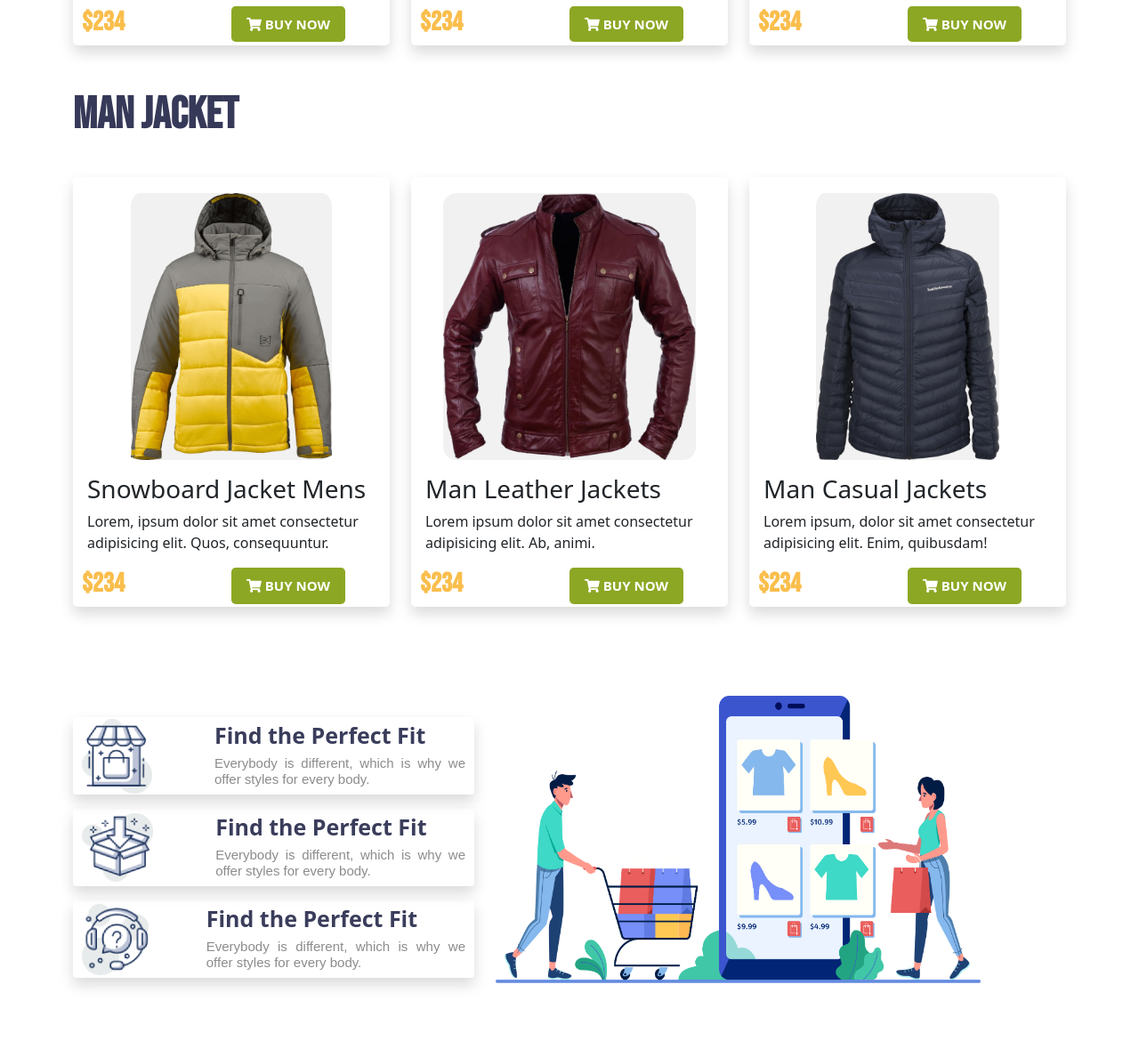
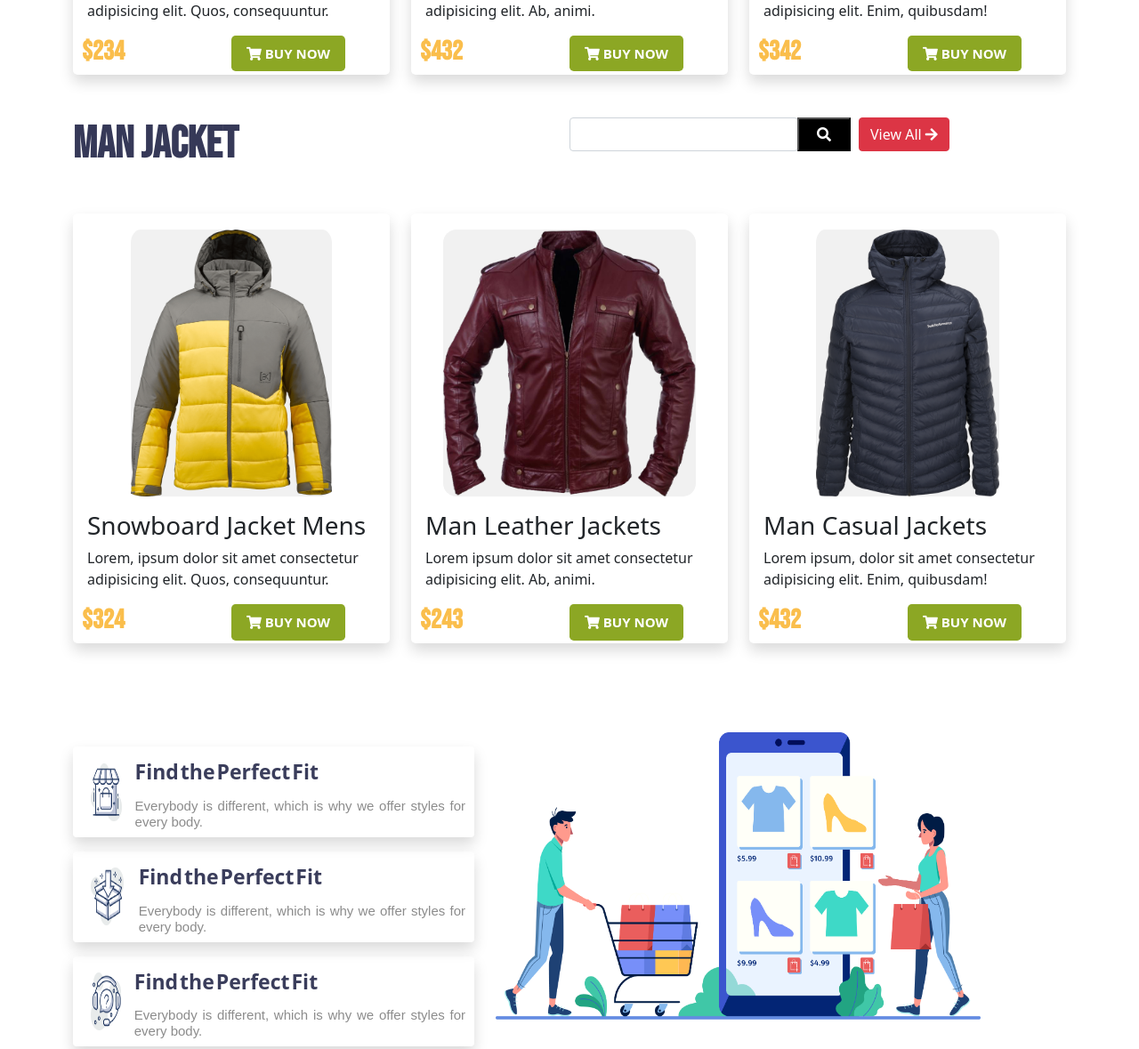
Before and after one commit to Osman-666/assignment2, a plain HTML site: page index.html in a window 1280 px wide. Shown: the part 1100-2279 px from the top of the page at 89% size. Drawn offline with nearby package versions, Linux system fonts and the light colour scheme.

Commit message:
almost done

```diff
--- a/index.html
+++ b/index.html
@@ -71,7 +71,27 @@
            <!-- start woman's product  -->
             <div class="container">
                 <div class="girls-section">
+
+
+                  <div class="product-header d-flex justify-content-between">
+                    <div class="col-sm-6 ">
                       <h1 class="blue">WOMAN JACKET</h1>
+                    </div>
+                    <div class="col-sm-6">
+                      <div class="input-group d-flex">
+                          <div class="form-outline">
+                            <input type="search" class="form-control"/>
+                          </div>
+                          <button class="black-btn" type="button" class="btn btn-lg button-color"> <i class="fas fa-search"></i></button>
+                        <div class="view-btn">
+                          <button type="button" class="btn btn-danger view-btn">View All <i class="fas fa-arrow-right"></i></button>
+                        </div>
+                      </div>
+                    </div>
+                  </div>
+
+
+
                     <div class="row row-cols-1 row-cols-md-3 g-4 mt-3">
                         <div class="col">
                           <div class="card h-100 shadow">
@@ -103,7 +123,7 @@
                             </div>
                             <div class="price d-flex justify-content-around">
                               <div class="col-sm-6 ">
-                                <h1 class="money">$234</h1>
+                                <h1 class="money">$432</h1>
                               </div>
                               <div class="col-sm-6">
                                 <button type="button" class="btn btn-lg button-color"><i class="fas fa-shopping-cart"></i> BUY NOW</button>
@@ -122,7 +142,7 @@
                             </div>
                             <div class="price d-flex justify-content-around">
                               <div class="col-sm-6 ">
-                                <h1 class="money">$234</h1>
+                                <h1 class="money">$342</h1>
                               </div>
                               <div class="col-sm-6">
                                 <button type="button" class="btn btn-lg button-color"><i class="fas fa-shopping-cart"></i> BUY NOW</button>
@@ -137,7 +157,24 @@
             <!-- start man's product -->
             <div class="container">
               <section class="man-section mt-5">
+                <!-- start product header and search section -->
+                <div class="product-header d-flex justify-content-between">
+                  <div class="col-sm-6 ">
                     <h1 class="blue">MAN JACKET</h1>
+                  </div>
+                  <div class="col-sm-6">
+                    <div class="input-group d-flex">
+                        <div class="form-outline">
+                          <input type="search" class="form-control"/>
+                        </div>
+                        <button class="black-btn" type="button" class="btn btn-lg button-color"> <i class="fas fa-search"></i></button>
+                      <div class="view-btn">
+                        <button type="button" class="btn btn-danger view-btn">View All <i class="fas fa-arrow-right"></i></button>
+                      </div>
+                    </div>
+                  </div>
+                </div>
+                <!-- start product header and search section -->
                   <div class="row row-cols-1 row-cols-md-3 g-4 mt-3">
                       <div class="col">
                         <div class="card h-100 shadow">
@@ -150,7 +187,7 @@
                           </div>
                           <div class="price d-flex justify-content-around">
                             <div class="col-sm-6 ">
-                              <h1 class="money">$234</h1>
+                              <h1 class="money">$324</h1>
                             </div>
                             <div class="col-sm-6">
                               <button type="button" class="btn btn-lg button-color"><i class="fas fa-shopping-cart"></i> BUY NOW</button>
@@ -169,7 +206,7 @@
                           </div>
                           <div class="price d-flex justify-content-around">
                             <div class="col-sm-6 ">
-                              <h1 class="money">$234</h1>
+                              <h1 class="money">$243</h1>
                             </div>
                             <div class="col-sm-6">
                               <button type="button" class="btn btn-lg button-color"><i class="fas fa-shopping-cart"></i> BUY NOW</button>
@@ -188,7 +225,7 @@
                           </div>
                           <div class="price d-flex justify-content-around">
                             <div class="col-sm-6 ">
-                              <h1 class="money">$234</h1>
+                              <h1 class="money">$432</h1>
                             </div>
                             <div class="col-sm-6">
                               <button type="button" class="btn btn-lg button-color"><i class="fas fa-shopping-cart"></i> BUY NOW</button>
@@ -207,7 +244,6 @@
           <div class="container mt-5">
             <div class="row">
               <div class="col-md-5">
-                  <div class="cart-left mt-4">
                           <div class="first-logo d-flex justify-content-evenly shadow mt-3 align-items-center rounded">
                             <div class="logo">
                               <img src="./Logo, Icon/image 12.png" alt="cart logo">
@@ -238,7 +274,6 @@
                             </div>
                           </div>
                   </div>
-              </div>
                   <div class="col-md-7">
                     <div class="cart-right">
                       <img src="./Logo, Icon/XMLID 1.png" alt="">
@@ -247,7 +282,6 @@
               </div>
             </div>
         </section>
-
     </main>
 
 
--- a/style.css
+++ b/style.css
@@ -58,10 +58,12 @@ body h1{
 }
 .logo-title h2{
     color: #3A3D5B;
-    font-size: 25px;
+    font-size: 23px;
     font-weight: 700;
-    margin-top: 5px;
+    margin-top: 15px;
     text-align: justify;
+    word-spacing: -4px;
+    margin-bottom: 15px;
 }
 .logo-title h4{
     font-size: 15px;
@@ -71,8 +73,19 @@ body h1{
     text-align: justify;
 }
 .logo img{
-    margin-left: 10px;
+    width: 50%;
+    margin-left: 20px;
+    height: 65px;
 }
 .cart-right img{
     max-width:85%;
 }
+
+.view-btn{
+    margin-left: 10px;
+}
+.black-btn{
+    width: 60px;
+    background-color: black;
+    color: white;
+}
```
Lines whose indentation alone changed are shown as unchanged.
